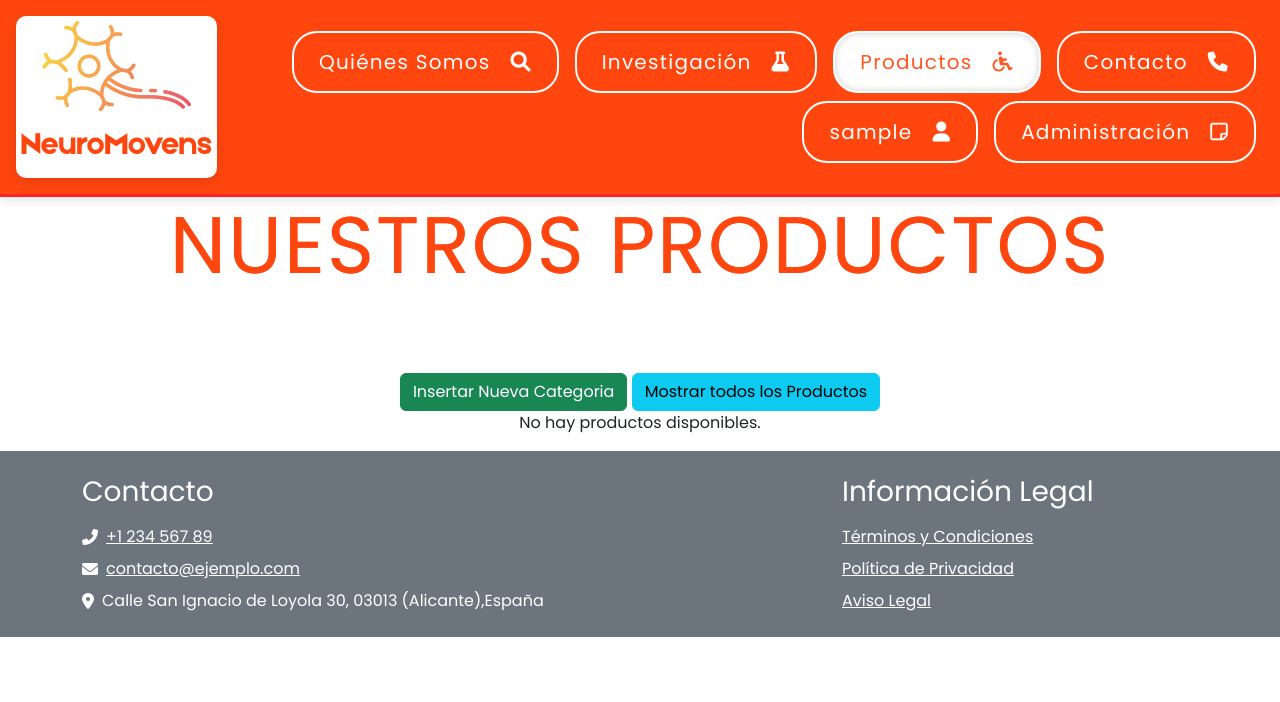
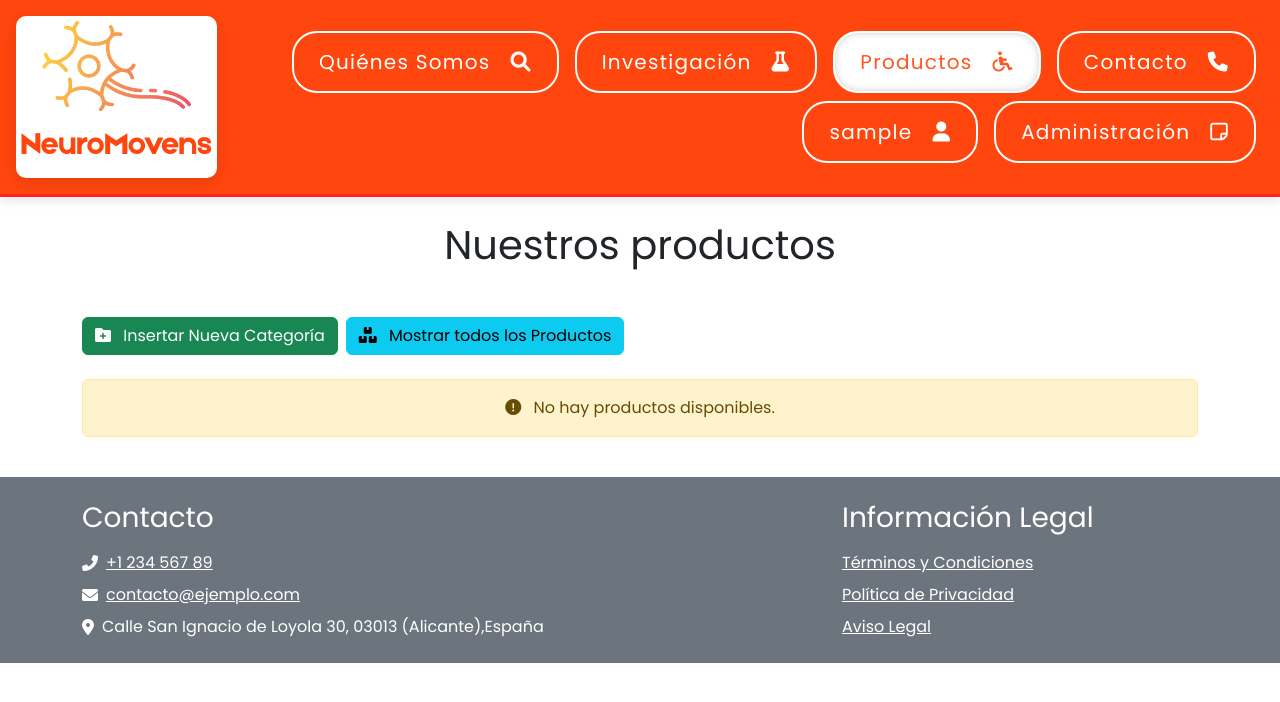
Before and after one commit to AdriRodri13/Neuromovens, a PHP site: page /assets/Vistas/productos.php in a window 1280 px wide. Shown: the top 702 px of the page. Run offline with PHP 8.4, Linux system fonts and the light colour scheme; the visitor is signed in with stand-in values (Sample User, id 1); some libraries are stand-ins or nearby versions.

Commit message:
Neuromovens 1.9.3c, reestrucutracion js y cambio a boostrap

```diff
--- a/www.neuromovens.com/assets/Vistas/contacto.php
+++ b/www.neuromovens.com/assets/Vistas/contacto.php
@@ -115,7 +115,7 @@
                                     <input type="text"
                                            id="nombre"
                                            name="nombre"
-                                           class="form-control form-control-lg"
+                                           class="form-control form-control-sm form-control-lg-lg"
                                            placeholder="Ingrese su nombre completo..."
                                            maxlength="50"
                                            required
@@ -146,7 +146,7 @@
                                     <input type="email"
                                            id="email"
                                            name="email"
-                                           class="form-control form-control-lg"
+                                           class="form-control form-control-sm form-control-lg-lg"
                                            placeholder="su-email@ejemplo.com"
                                            required
                                            autocomplete="email">
@@ -171,7 +171,7 @@
                                     <input type="tel"
                                            id="telefono"
                                            name="telefono"
-                                           class="form-control form-control-lg"
+                                           class="form-control form-control-sm form-control-lg-lg"
                                            placeholder="+34 123 456 789"
                                            required
                                            autocomplete="tel">
--- a/www.neuromovens.com/assets/Vistas/productos.php
+++ b/www.neuromovens.com/assets/Vistas/productos.php
@@ -7,77 +7,82 @@ require '../Entidades/Categoria.php';
 
 // Verificación de sesión de usuario
 $sesion_usuario = isset($_SESSION['usuario']) && $_SESSION['usuario'] === true;
-if($sesion_usuario){
-    $rol_usuario = $_SESSION['rol'];
-}else{
-    $rol_usuario = 'visitante';
-}
+$rol_usuario = $sesion_usuario ? $_SESSION['rol'] : 'visitante';
 ?>
 
-    <h1 class="title">Nuestros productos</h1>
-
-    <main>
+<div class="container py-4">
+    <h1 class="text-center mb-5">Nuestros productos</h1>
 
     <?php if ($sesion_usuario && $rol_usuario !== 'visitante'): ?>
-            <div>
-                <a href="insertarCategoria.php"
-                   class="btn btn-success">Insertar Nueva Categoria</a>
-                <a href="../Controlador/ControladorProductos.php?accion=mostrarTodos" class="btn btn-info">Mostrar todos los Productos</a>
+        <div class="d-grid d-md-flex gap-2 justify-content-md-start mb-4">
+            <a href="insertarCategoria.php" class="btn btn-success">
+                <i class="fas fa-folder-plus me-2"></i> Insertar Nueva Categoría
+            </a>
+            <a href="../Controlador/ControladorProductos.php?accion=mostrarTodos" class="btn btn-info">
+                <i class="fas fa-boxes me-2"></i> Mostrar todos los Productos
+            </a>
         </div>
     <?php endif; ?>
 
     <?php
-        // Deserializar los productos organizados por categoría desde la sesión
     $productosPorCategoria = isset($_SESSION['productos_por_categoria']) ? unserialize($_SESSION['productos_por_categoria']) : [];
     ?>
 
-        <!-- Iterar sobre las categorías para mostrar sus productos -->
     <?php if (!empty($productosPorCategoria)): ?>
         <?php foreach ($productosPorCategoria as $idCategoria => $categoriaData): ?>
-                <section class="category-section">
-                    <h2><?php echo htmlspecialchars($categoriaData['nombre_categoria']); ?></h2>
+            <section class="mb-5">
+                <h2 class="mb-3"><?php echo htmlspecialchars($categoriaData['nombre_categoria']); ?></h2>
+
                 <?php if ($sesion_usuario): ?>
-                    <h2>ID CATEGORIA: <?php echo htmlspecialchars($categoriaData['id_categoria']);?></h2>
+                    <p class="text-muted small">ID Categoría: <?php echo htmlspecialchars($categoriaData['id_categoria']); ?></p>
                 <?php endif; ?>
 
+                <div class="row g-4">
                     <?php foreach ($categoriaData['productos'] as $producto): ?>
-                        <div class="product-card">
-                            <div class="product-image">
-                                <img src="<?php echo htmlspecialchars($producto->getImagenUrl()); ?>" alt="Imagen del Producto">
-                                <div class="product-price">€<?php echo number_format($producto->getPrecio(), 2); ?></div>
+                        <div class="col-12">
+                            <div class="card flex-column flex-lg-row h-100 shadow-sm">
+                                <img src="<?php echo htmlspecialchars($producto->getImagenUrl()); ?>" class="img-fluid rounded-start w-100 w-lg-25" alt="Imagen del producto" style="max-width: 200px; object-fit: cover;">
+                                <div class="card-body d-flex flex-column flex-grow-1">
+                                    <h5 class="card-title"><?php echo htmlspecialchars($producto->getNombre()); ?></h5>
+                                    <p class="card-text"><?php echo htmlspecialchars($producto->getDescripcion()); ?></p>
+                                    <p class="mt-auto fw-bold text-success">€<?php echo number_format($producto->getPrecio(), 2); ?></p>
                                 </div>
-                            <div class="product-info">
-                                <h3><?php echo htmlspecialchars($producto->getNombre()); ?></h3>
-                                <p><?php echo htmlspecialchars($producto->getDescripcion()); ?></p>
-                            </div>
-
-                            <!-- Mostrar botones de editar y eliminar si el usuario está logueado -->
                                 <?php if ($sesion_usuario && $rol_usuario !== 'visitante'): ?>
-                                <div class="botones">
-                                    <a href="../Controlador/ControladorProductos.php?accion=cargar&id=<?php echo $producto->getId(); ?>"
-                                       class="btn btn-info">Editar</a>
-                                    <a href="../Controlador/ControladorProductos.php?accion=eliminar&id=<?php echo $producto->getId(); ?>"
-                                       class="btn btn-danger">Eliminar</a>
+                                    <div class="card-footer d-grid gap-2 p-3">
+                                        <a href="../Controlador/ControladorProductos.php?accion=cargar&id=<?php echo $producto->getId(); ?>" class="btn btn-outline-info btn-sm">
+                                            <i class="fas fa-edit me-1"></i> Editar
+                                        </a>
+                                        <a href="../Controlador/ControladorProductos.php?accion=eliminar&id=<?php echo $producto->getId(); ?>" class="btn btn-outline-danger btn-sm">
+                                            <i class="fas fa-trash me-1"></i> Eliminar
+                                        </a>
                                     </div>
                                 <?php endif; ?>
                             </div>
+                        </div>
                     <?php endforeach; ?>
+                </div>
+
+
                 <?php if ($sesion_usuario && $rol_usuario !== 'visitante'): ?>
-                        <div>
-                            <a href="../Controlador/ControladorCategoria.php?accion=cargar&id=<?php echo $idCategoria; ?>"
-                               class="btn btn-info">Editar Categoria</a>
-                            <a href="../Controlador/ControladorCategoria.php?accion=eliminar&id=<?php echo $idCategoria; ?>"
-                               class="btn btn-danger">Eliminar Categoria</a>
-                            <a href="../Controlador/ControladorProductos.php?accion=cargarInserccion" class="btn btn-success">Insertar
-                                Nuevo Producto</a>
+                    <div class="d-grid d-md-flex gap-2 mt-4">
+                        <a href="../Controlador/ControladorCategoria.php?accion=cargar&id=<?php echo $idCategoria; ?>" class="btn btn-outline-info">
+                            <i class="fas fa-edit me-2"></i>Editar Categoría
+                        </a>
+                        <a href="../Controlador/ControladorCategoria.php?accion=eliminar&id=<?php echo $idCategoria; ?>" class="btn btn-outline-danger">
+                            <i class="fas fa-trash me-2"></i>Eliminar Categoría
+                        </a>
+                        <a href="../Controlador/ControladorProductos.php?accion=cargarInserccion" class="btn btn-success">
+                            <i class="fas fa-plus me-2"></i>Insertar Nuevo Producto
+                        </a>
                     </div>
                 <?php endif; ?>
-
             </section>
         <?php endforeach; ?>
     <?php else: ?>
-            <p>No hay productos disponibles.</p>
+        <div class="alert alert-warning text-center">
+            <i class="fas fa-exclamation-circle me-2"></i> No hay productos disponibles.
+        </div>
     <?php endif; ?>
-    </main>
+</div>
 
 <?php include_once '../Compartido/footer.php'; ?>
```
Lines whose indentation alone changed are shown as unchanged.
